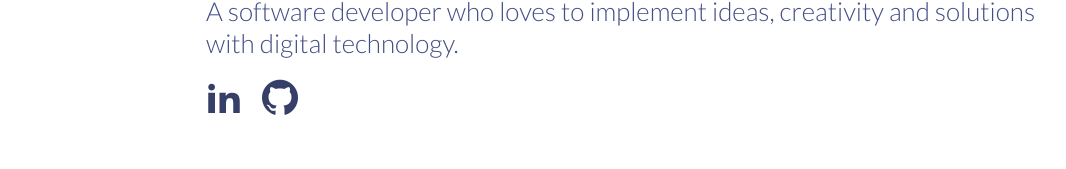
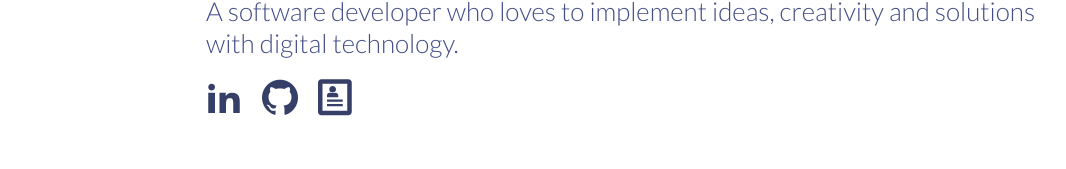
Before and after one commit to oscarbmo01/oscarbmo01, a plain HTML site: page index.html in a window 1280 px wide. Shown: the part 333-502 px from the top of the page, without its empty margins (0-1066 px from the left). Drawn offline with Linux system fonts and the light colour scheme; files whose address does not match are found by name.

Commit message:
Update cv

```diff
--- a/index.html
+++ b/index.html
@@ -57,10 +57,9 @@
             <!-- <a href="mailto:oscar01bmo@gmail.com" target="_blank">
                 <span class="icon-mail4 span-icon-contacto"></span>
             </a> -->
-            <!-- download="cv.pdf"  -->
-            <!-- <a href="https://github.com/oscarbmo01/docs/curriculum-vitae/index.html">
+            <a href="./dw/cv-oscar-gonzalez.pdf" download>
                 <span class="icon-profile span-icon-contacto"></span>
-            </a>                 -->
+            </a>
         </article>
 
         <article class="article-mi-foto-redes">
```
Also changed, not shown: 1 other file.
